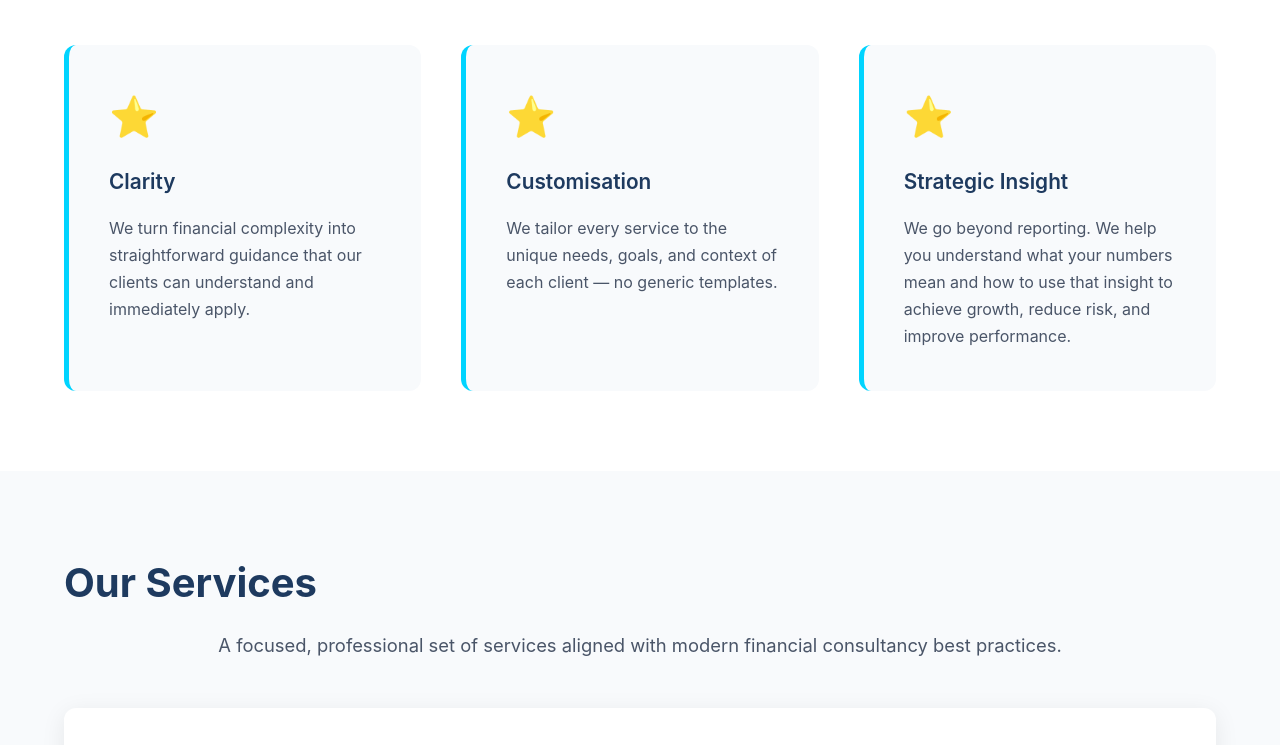
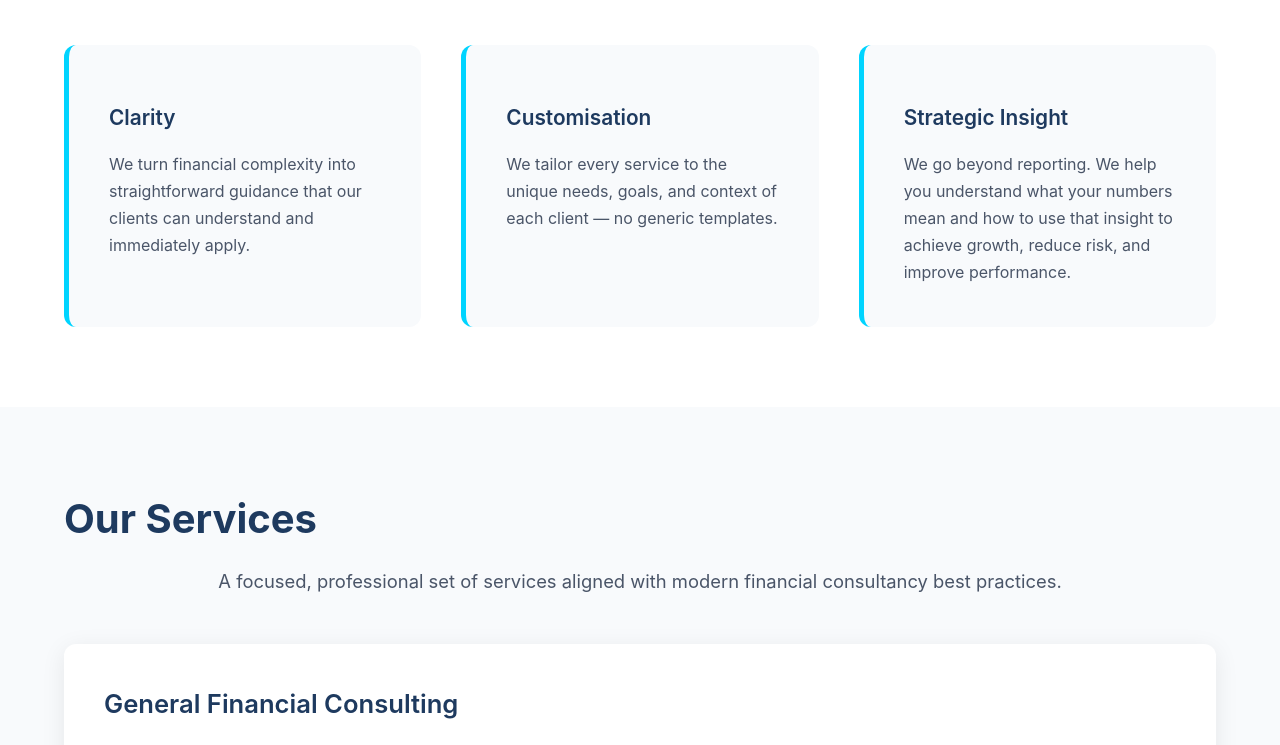
Before and after one commit to Kelvyn2012/PARKERS-REEZE-FINANCIAL-CONSULTING, a plain HTML site: page index.html in a window 1280 px wide. Shown: the part 1736-2481 px from the top of the page. Drawn offline with Linux system fonts and the light colour scheme.

Commit message:
removed some icons

```diff
--- a/index.html
+++ b/index.html
@@ -698,17 +698,17 @@
 
             <div class="usp-grid">
                 <div class="usp-card">
-                    <div class="icon">⭐</div>
+                    <div class="icon"></div>
                     <h4>Clarity</h4>
                     <p>We turn financial complexity into straightforward guidance that our clients can understand and immediately apply.</p>
                 </div>
                 <div class="usp-card">
-                    <div class="icon">⭐</div>
+                    <div class="icon"></div>
                     <h4>Customisation</h4>
                     <p>We tailor every service to the unique needs, goals, and context of each client — no generic templates.</p>
                 </div>
                 <div class="usp-card">
-                    <div class="icon">⭐</div>
+                    <div class="icon"></div>
                     <h4>Strategic Insight</h4>
                     <p>We go beyond reporting. We help you understand what your numbers mean and how to use that insight to achieve growth, reduce risk, and improve performance.</p>
                 </div>
@@ -876,12 +876,12 @@
                     <p>We combine strategic thinking with modern analytical tools to deliver exceptional results.</p>
                 </div>
                 <div class="why-item">
-                    <div class="icon">💎</div>
+                    <div class="icon"></div>
                     <h4>Clear Communication</h4>
                     <p>We prioritise clear communication and transparency in everything we do.</p>
                 </div>
                 <div class="why-item">
-                    <div class="icon">📊</div>
+                    <div class="icon"></div>
                     <h4>Measurable Outcomes</h4>
                     <p>We focus on delivering measurable, meaningful outcomes that drive real change.</p>
                 </div>
```
